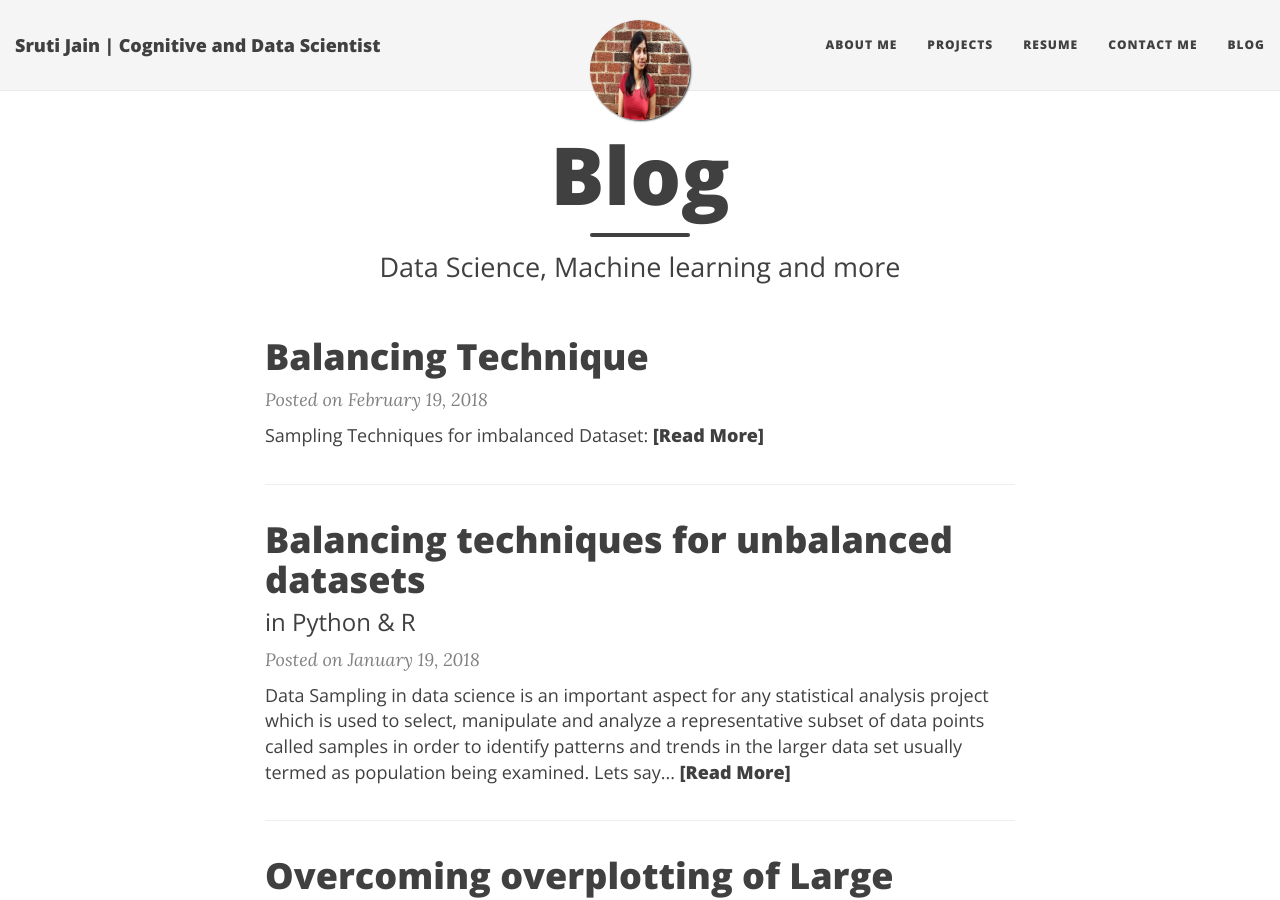
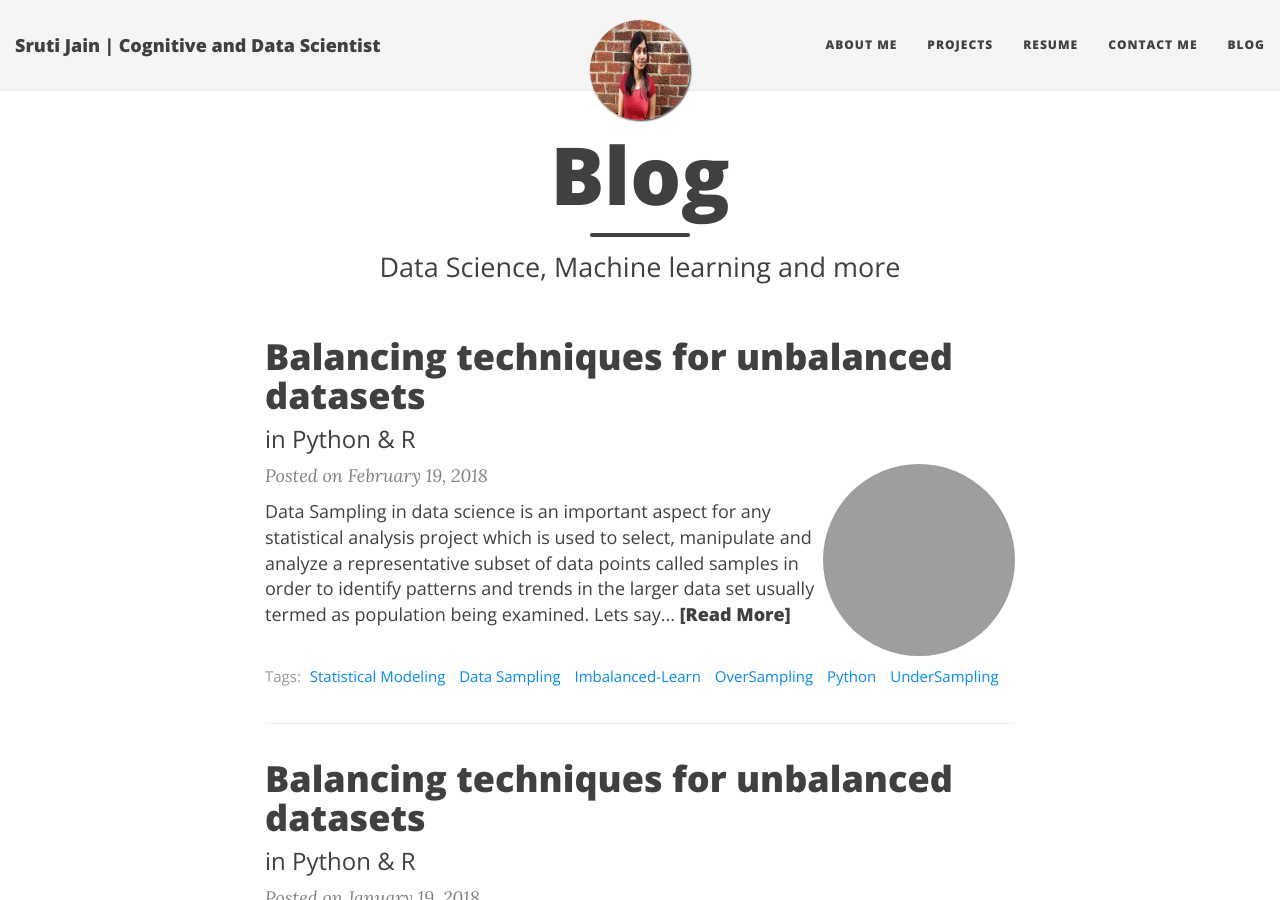
Before and after one commit to sruti-jain/sruti-jain.github.io, a Jekyll site: the page built from index.html, in a window 1280 px wide and 900 px high. Built offline with Jekyll 4.4.1, drawn with Linux system fonts in a browser that asks for light colours; nearby versions of some CDN libraries; the list of posts is cut into pages by our own code; grey boxes are pictures that could not be loaded.

Commit message:
Update 2018-02-19-Balancing-technique.md

```diff
--- a/_posts/2018-02-19-Balancing-technique.md
+++ b/_posts/2018-02-19-Balancing-technique.md
@@ -1,5 +1,10 @@
-
-**Sampling Techniques for imbalanced Dataset:**
+---
+layout: post
+title: Balancing techniques for unbalanced datasets
+subtitle: in Python & R
+image: /img/Balancing-Techniques.png
+tags: [Statistical Modeling, Data Sampling, Imbalanced-Learn, OverSampling, Python, UnderSampling]
+---
 
 **Data Sampling** in data science is an important aspect for any statistical analysis project which is used to select, manipulate and analyze a representative subset of data points called samples in order to identify patterns and trends in the larger data set usually termed as population being examined. Lets say we are conducting a survey in the United States, and we collected data from 1000 samples. The information from these samples can then be used to infer details about the entire population of the United States. The essential point to be noted here is that these sample points should in turn be very close to the population we are examining. If the data is normally distributed, then the samples can be randomly chosen. However if we are dealing with unbalanced dataset where number of instances of one class predominates the other, then we must use balancing strategies for selecting random samples to avoid majority class bias.
 
```
